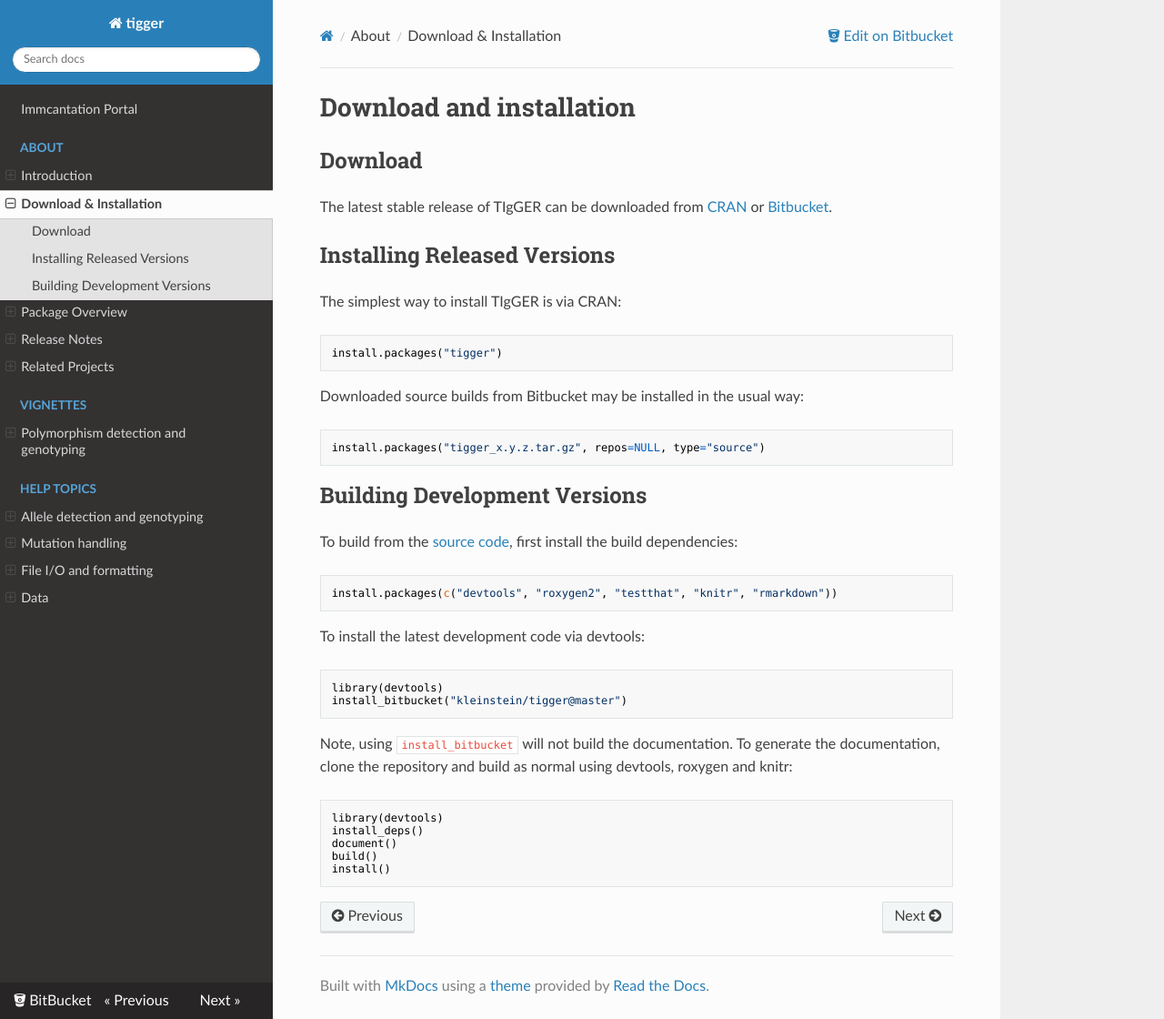
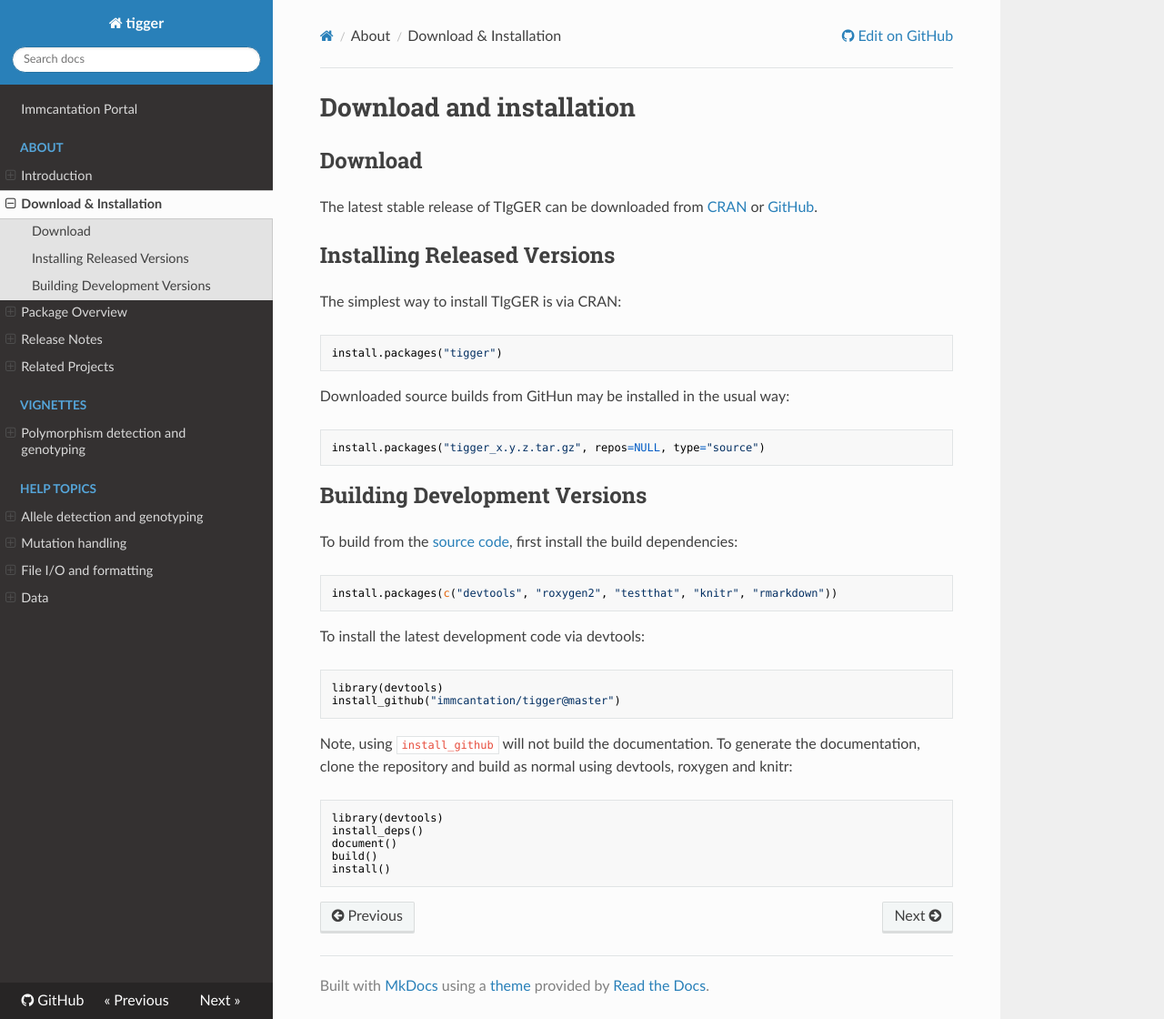
Before and after one commit to immcantation/tigger, an MkDocs documentation site: the page built from docs/install.md, in a window 1280 px wide and 1120 px high. Shown: the whole window at 91% size. Built offline with MkDocs 1.6.1, drawn with Linux system fonts in a browser that asks for light colours; nearby versions of some CDN libraries.

Commit message:
moving to github

````diff
--- a/docs/install.md
+++ b/docs/install.md
@@ -5,7 +5,7 @@
 
 The latest stable release of TIgGER can be downloaded from
 <a href="http://cran.rstudio.com/web/packages/tigger" target="_blank">CRAN</a> or
-<a href="https://bitbucket.org/kleinstein/tigger/downloads" target="_blank">Bitbucket</a>.
+<a href="https://github.com/immcantation/tigger/tags" target="_blank">GitHub</a>.
 
 Installing Released Versions
 -------------------------------------------------------------------------------
@@ -16,7 +16,7 @@
 install.packages("tigger")
 ```
 
-Downloaded source builds from Bitbucket may be installed in the usual way:
+Downloaded source builds from GitHun may be installed in the usual way:
 
 ```R
 install.packages("tigger_x.y.z.tar.gz", repos=NULL, type="source")
@@ -25,7 +25,7 @@
 Building Development Versions
 -------------------------------------------------------------------------------
 
-To build from the [source code](https://bitbucket.org/kleinstein/tigger),
+To build from the [source code](https://github.com/immcantation/tigger),
 first install the build dependencies:
 
 ```R
@@ -36,10 +36,10 @@
 
 ```R
 library(devtools)
-install_bitbucket("kleinstein/tigger@master")
+install_github("immcantation/tigger@master")
 ```
 
-Note, using `install_bitbucket` will not build the documentation. To generate the
+Note, using `install_github` will not build the documentation. To generate the
 documentation, clone the repository and build as normal using devtools,
 roxygen and knitr:
 
--- a/mkdocs.yml
+++ b/mkdocs.yml
@@ -1,7 +1,7 @@
 site_name: tigger
 site_url: https://tigger.readthedocs.io
 site_favicon: img/favicon.ico
-repo_url: https://bitbucket.org/kleinstein/tigger
+repo_url: https://github.com/immcantation/tigger
 edit_uri: src/master/docs/
 theme:
   name: readthedocs
````
Also changed, not shown: README.md (+13 -1 lines), docs/index.md (+13 -7 lines), 1 other file.
